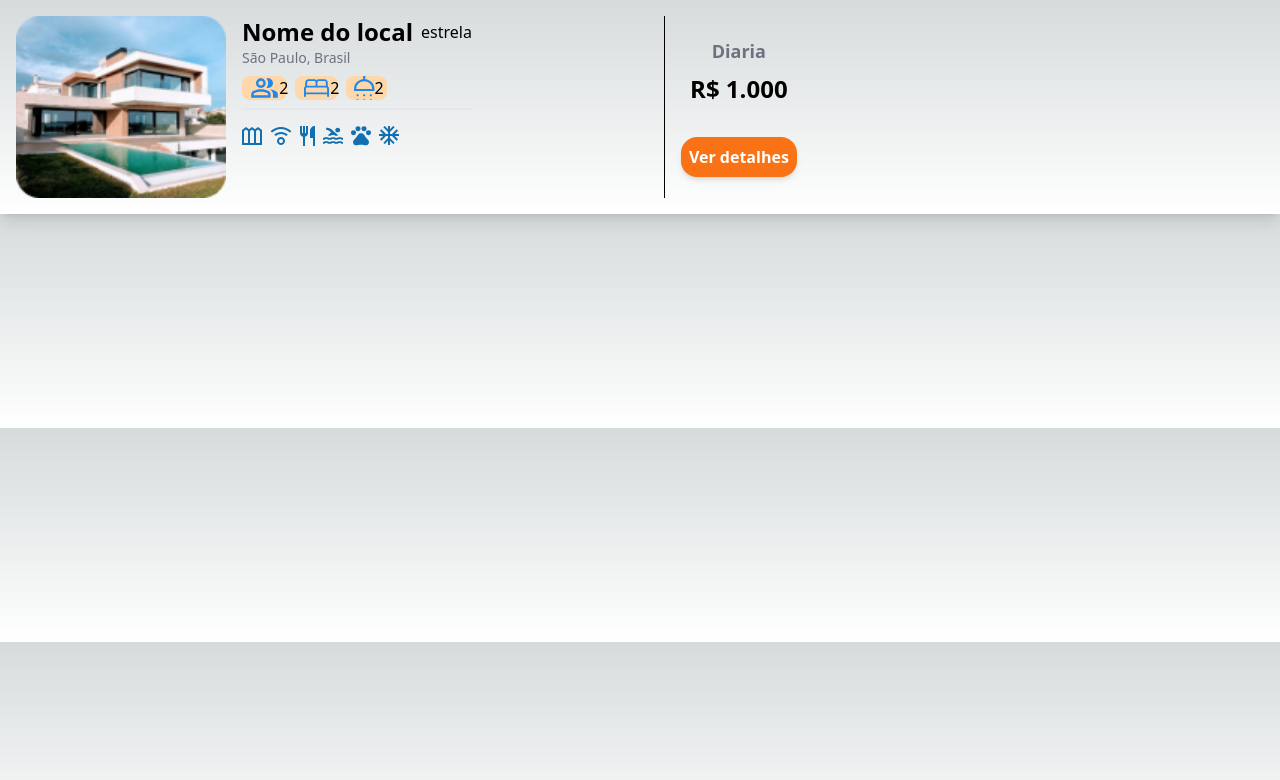
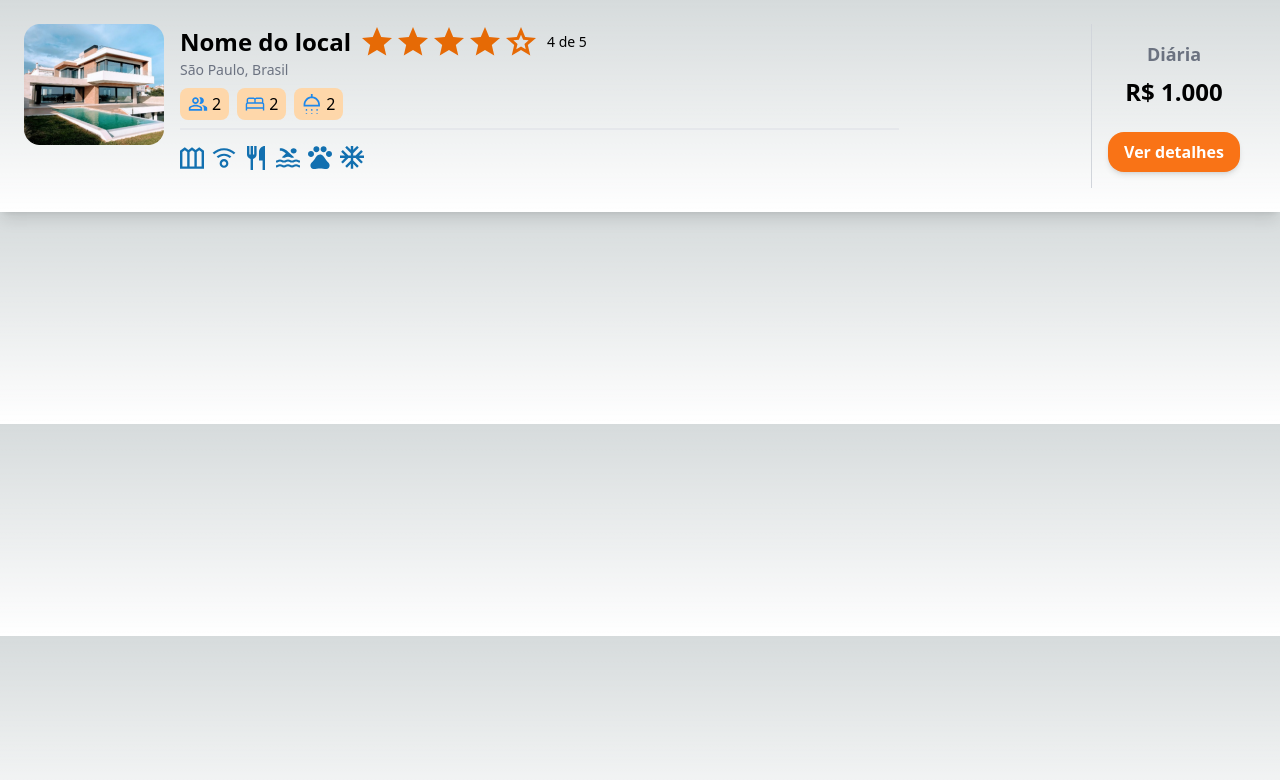
Before and after one commit to ADS2024-2-LocaEspaco/LocacaoEspacoFE, a Next.js app: page /pesquisa/components/itemComponent in a window 1280 px wide. Shown: the top 780 px of the page. Built offline with nearby package versions, Linux system fonts and the light colour scheme.

Commit message:
Add component Rating

```diff
--- /dev/null
+++ b/src/pages/pesquisa/components/RatingComponent.tsx
@@ -0,0 +1,37 @@
+import Image from 'next/image';
+import StarFill from "../../../../public/icons/starFill.svg";
+import Star from "../../../../public/icons/star.svg";
+
+interface RatingComponentProps {
+    rating: number;
+    maxRating?: number;
+}
+
+const RatingComponent: React.FC<RatingComponentProps> = ({ rating, maxRating = 5 }) => {
+
+    const stars = [];
+
+    for (let i = 1; i <= maxRating; i++) {
+        stars.push(
+            <Image
+                key={i}
+                src={i <= rating ? StarFill : Star}
+                alt={i <= rating ? 'Filled Star' : 'Empty Star'}
+                className="size-9"
+            />
+        );
+    }
+
+    return (
+        <div className="rating-component">
+            <div className="flex items-center">
+                {stars}
+                <p className="ml-2 text-sm dark:text-white">
+                    {rating} de {maxRating}
+                </p>
+            </div>
+        </div>
+    );
+};
+
+export default RatingComponent;
--- a/src/pages/pesquisa/components/itemComponent.tsx
+++ b/src/pages/pesquisa/components/itemComponent.tsx
@@ -1,59 +1,56 @@
 import Image from "next/image";
+import StarFill from "../../../../public/icons/starFill.svg";
+import Star from "../../../../public/icons/star.svg";
+import RatingComponent from "./RatingComponent";
 export default function ItemComponent() {
     return (
-        <div className="flex gap-4 p-4 shadow-lg">
-            <div>
-                <Image src="/img/house.png" alt="" width={210} height={210}/>
+        <div className="flex flex-col lg:flex-row gap-4 p-4 shadow-lg lg:p-6">
+        <div className="flex-shrink-0">
+            <Image src="/img/house.png" alt="" width={180} height={180} className="w-full lg:w-auto" />
         </div>
 
-            <div className="mr-44">
+        <div className="flex flex-col flex-grow mr-0 lg:mr-44 text-sm lg:text-base">
             <div className="flex items-center gap-2">
-                    <h1 className="text-2xl font-bold">Nome do local</h1>
-                    <div className="">
-                        estrela
+                <h1 className="text-lg lg:text-2xl font-bold">Nome do local</h1>
+                <RatingComponent rating={4} maxRating={5} />
             </div>
-                </div>
-                <p className="text-sm text-gray-500 mb-2">São Paulo, Brasil</p>
+            <p className="text-xs lg:text-sm text-gray-500 mb-2">São Paulo, Brasil</p>
 
             <div className="flex gap-2 mb-2">
-                    <div className="flex bg-orange-200 rounded-lg px-2">
-                        <img src="/icons/group_icon.svg" alt="" className=""/>
-                        <p>2</p>
+                <div className="flex items-center bg-orange-200 rounded-lg px-2 py-1">
+                    <img src="/icons/group_icon.svg" alt="" className="w-4 h-4 lg:w-5 lg:h-5" />
+                    <p className="ml-1">2</p>
                 </div>
-
-                    <div className="flex bg-orange-200 rounded-lg px-2">
-                        <img src="/icons/bed_icon.svg" alt="" />
-                        <p>2</p>
+                <div className="flex items-center bg-orange-200 rounded-lg px-2 py-1">
+                    <img src="/icons/bed_icon.svg" alt="" className="w-4 h-4 lg:w-5 lg:h-5" />
+                    <p className="ml-1">2</p>
                 </div>
-
-                    <div className="flex bg-orange-200 rounded-lg px-2">
-                        <img src="/icons/shower_icon.svg" alt="" />
-                        <p>2</p>
+                <div className="flex items-center bg-orange-200 rounded-lg px-2 py-1">
+                    <img src="/icons/shower_icon.svg" alt="" className="w-4 h-4 lg:w-5 lg:h-5" />
+                    <p className="ml-1">2</p>
                 </div>
             </div>
 
-                <hr className="border "/>
+            <hr className="border" />
 
-                <div className="flex gap-2 mt-4">
-                    <img src="/icons/outdoor_garden_icon.svg" alt="" />
-                    <img src="/icons/wifi_icon.svg" alt="" />
-                    <img src="/icons/restaurant_icon.svg" alt="" />
-                    <img src="/icons/pool_icon.svg" alt="" />
-                    <img src="/icons/pets_icon.svg" alt="" />
-                    <img src="/icons/ice_icon.svg" alt="" />
+            <div className="flex gap-2 mt-4 flex-wrap">
+                <img src="/icons/outdoor_garden_icon.svg" alt="" className="w-5 h-5 lg:w-6 lg:h-6" />
+                <img src="/icons/wifi_icon.svg" alt="" className="w-5 h-5 lg:w-6 lg:h-6" />
+                <img src="/icons/restaurant_icon.svg" alt="" className="w-5 h-5 lg:w-6 lg:h-6" />
+                <img src="/icons/pool_icon.svg" alt="" className="w-5 h-5 lg:w-6 lg:h-6" />
+                <img src="/icons/pets_icon.svg" alt="" className="w-5 h-5 lg:w-6 lg:h-6" />
+                <img src="/icons/ice_icon.svg" alt="" className="w-5 h-5 lg:w-6 lg:h-6" />
             </div>
         </div>
 
-            <div className="flex flex-col items-center justify-center gap-2 border-l border-black p-4">
-                <h2 className="text-lg font-bold text-gray-500">Diaria</h2>
-
-                <h3 className="text-2xl font-bold">R$ 1.000</h3>
-
-                <button className="text-white font-bold bg-orange-500 rounded-2xl p-2 mt-6 shadow-md">
+        <div className="flex flex-col items-center justify-center gap-2 border-t lg:border-t-0 lg:border-l border-gray-300 p-4">
+            <h2 className="text-sm lg:text-lg font-bold text-gray-500">Diária</h2>
+            <h3 className="text-lg lg:text-2xl font-bold">R$ 1.000</h3>
+            <button className="text-white font-bold bg-orange-500 rounded-2xl px-3 py-2 lg:px-4 lg:py-2 mt-4 shadow-md">
                 Ver detalhes
             </button>
         </div>
+    </div>
 
-        </div>
     );
 }
```
Also changed, not shown: public/icons/star.svg (added), public/icons/starFill.svg (added). Lines whose indentation alone changed are shown as unchanged.
